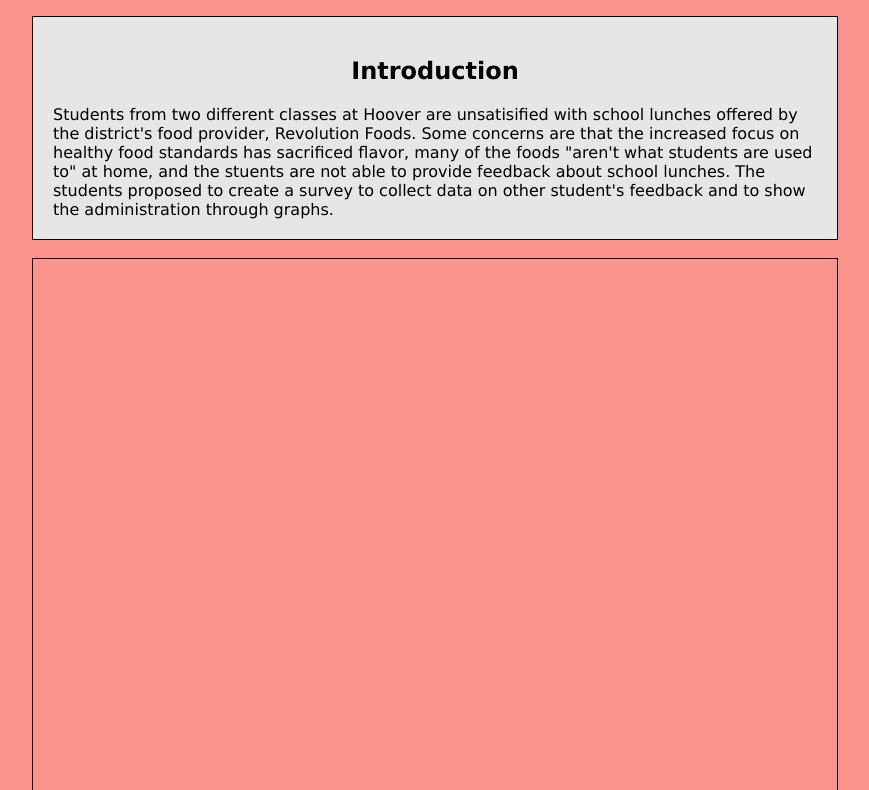
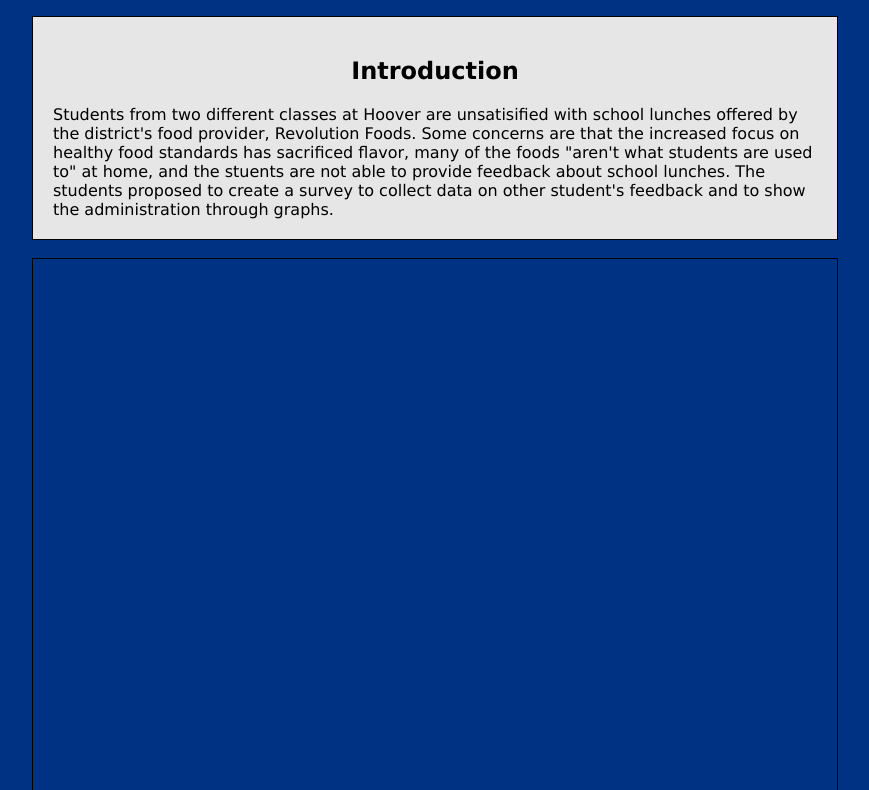
Before and after one commit to heddle317/lunch-ratings, a plain HTML site: page food_app_data_visualization.html in a window 1280 px wide. Shown: the part 104-894 px from the top of the page, without its empty margins (205-1074 px from the left). Drawn offline with Linux system fonts and the light colour scheme.

Commit message:
changed color

```diff
--- a/food_app_data_visualization.html
+++ b/food_app_data_visualization.html
@@ -22,7 +22,7 @@
 	}
 
 	body {
-		background-color: #fc948d;
+		background-color: #003284;
 	}
 
 	.tableauPlaceholder {
```
